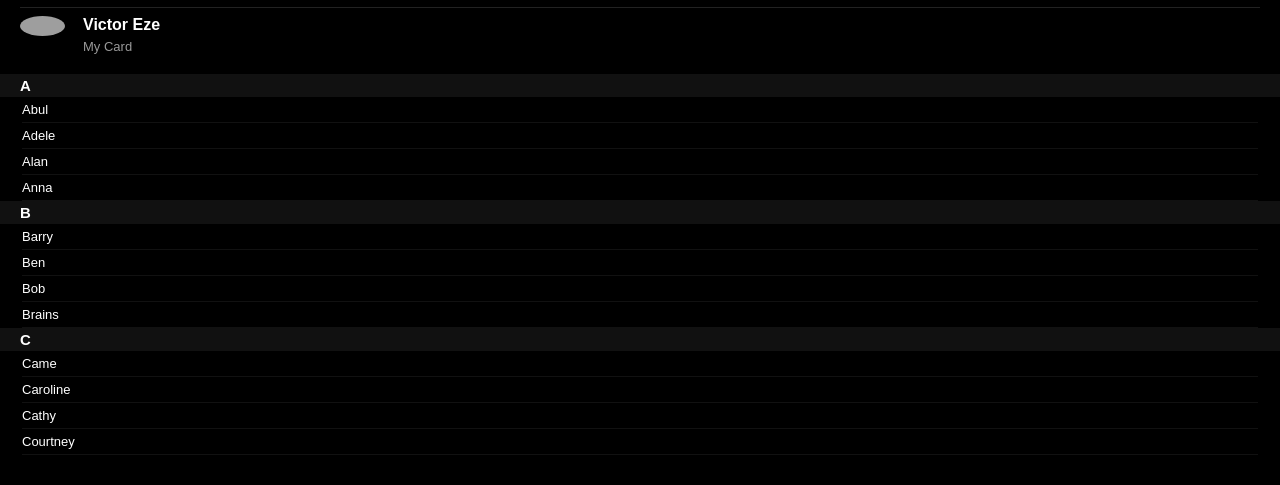
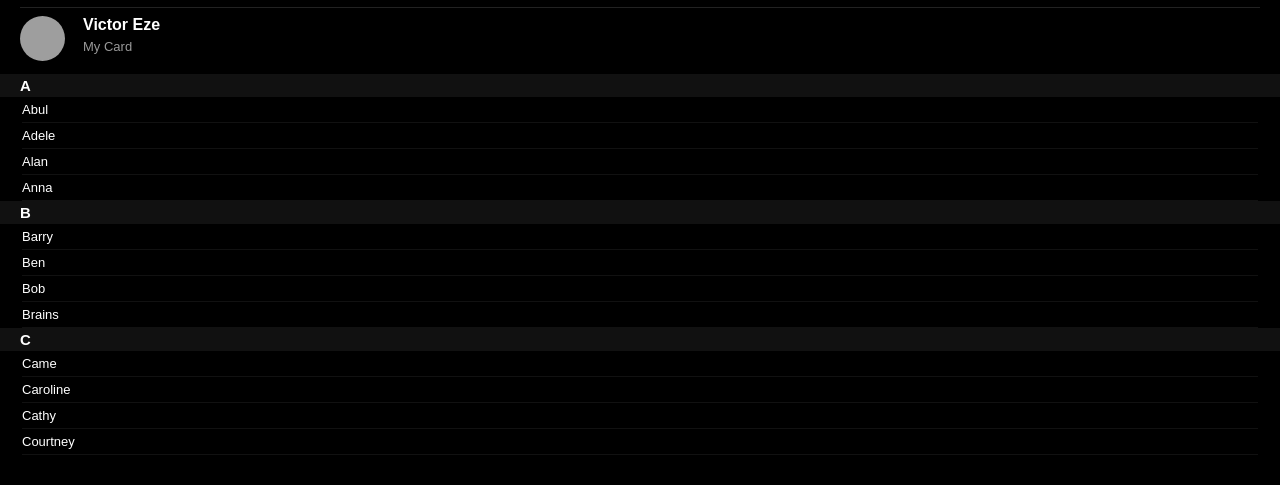
Before and after one commit to victoralexug/my-contacts, a plain HTML site: page index.html in a window 1280 px wide. Shown: the part 79-564 px from the top of the page. Drawn offline with Linux system fonts and the light colour scheme; grey boxes are pictures that could not be loaded.

Commit message:
Update mycontacts.css

```diff
--- a/mycontacts.css
+++ b/mycontacts.css
@@ -60,7 +60,7 @@ html, body{
 
 img{
     width: 45px;
-    height: 20px;
+    height: 45px;
     border-radius: 50%;
 }
 
```
